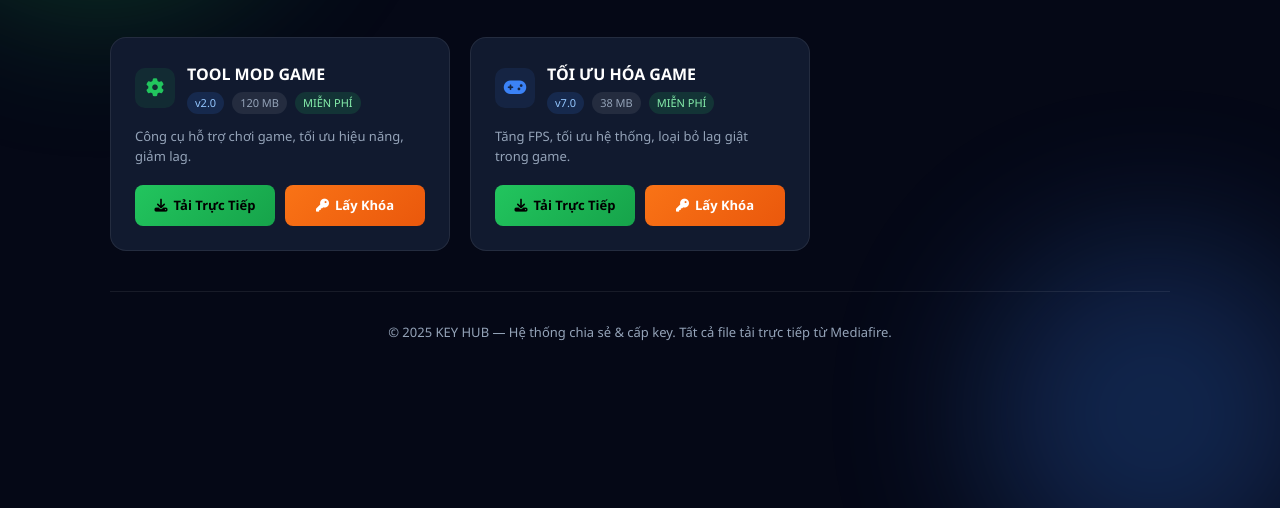
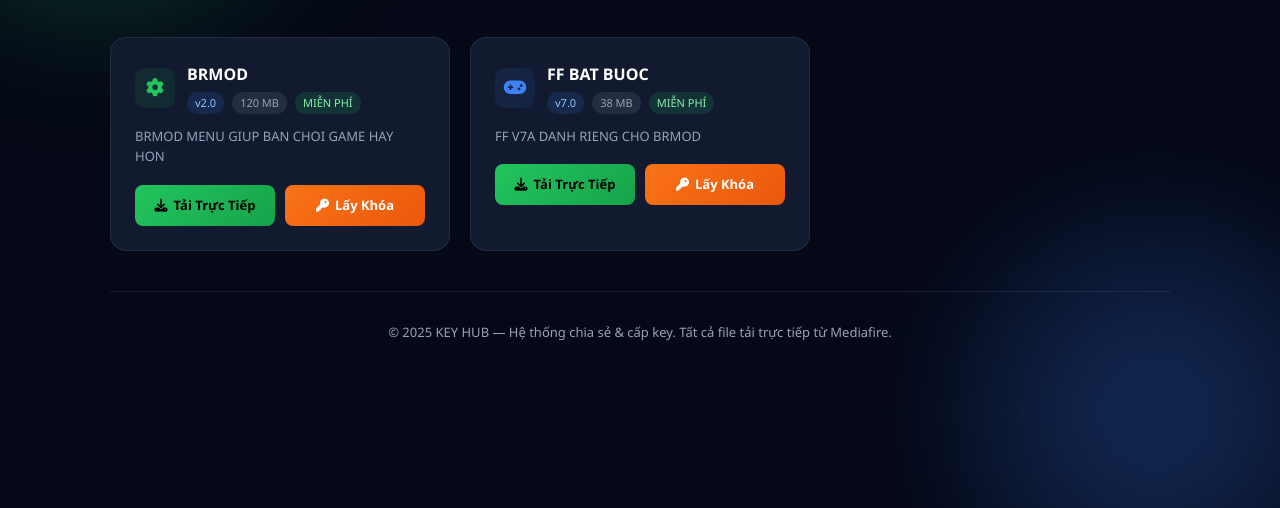
Before and after one commit to namnt13012012-dot/brmod.sites, a plain HTML site: page index.html in a window 1280 px wide. Shown: the part 292-800 px from the top of the page. Drawn offline with Linux system fonts and the light colour scheme.

Commit message:
Update index.html

```diff
--- a/index.html
+++ b/index.html
@@ -147,7 +147,7 @@
           <div class="card-header">
             <div class="card-icon"><i class="fa-solid fa-gear"></i></div>
             <div class="card-title">
-              <h3>TOOL MOD GAME</h3>
+              <h3>BRMOD</h3>
               <div class="card-meta">
                 <span class="tag tag-ver">v2.0</span>
                 <span class="tag tag-size">120 MB</span>
@@ -155,7 +155,7 @@
               </div>
             </div>
           </div>
-          <p class="card-desc">Công cụ hỗ trợ chơi game, tối ưu hiệu năng, giảm lag.</p>
+  <p class="card-desc">BRMOD MENU GIUP BAN CHOI GAME HAY HON</p>
           <div class="card-buttons">
             <a href="https://www.mediafire.com/file/THAY_LINK_CUA_BAN/file1" target="_blank" rel="noopener" class="btn btn-green">
               <i class="fa-solid fa-download"></i> Tải Trực Tiếp
@@ -173,7 +173,7 @@
               <i class="fa-solid fa-gamepad"></i>
             </div>
             <div class="card-title">
-              <h3>TỐI ƯU HÓA GAME</h3>
+              <h3>FF BAT BUOC</h3>
               <div class="card-meta">
                 <span class="tag tag-ver">v7.0</span>
                 <span class="tag tag-size">38 MB</span>
@@ -181,7 +181,7 @@
               </div>
             </div>
           </div>
-          <p class="card-desc">Tăng FPS, tối ưu hệ thống, loại bỏ lag giật trong game.</p>
+        <p class="card-desc">FF V7A DANH RIENG CHO BRMOD</p>
           <div class="card-buttons">
             <a href="https://www.mediafire.com/file/THAY_LINK_CUA_BAN/file2" target="_blank" rel="noopener" class="btn btn-green">
               <i class="fa-solid fa-download"></i> Tải Trực Tiếp
```
